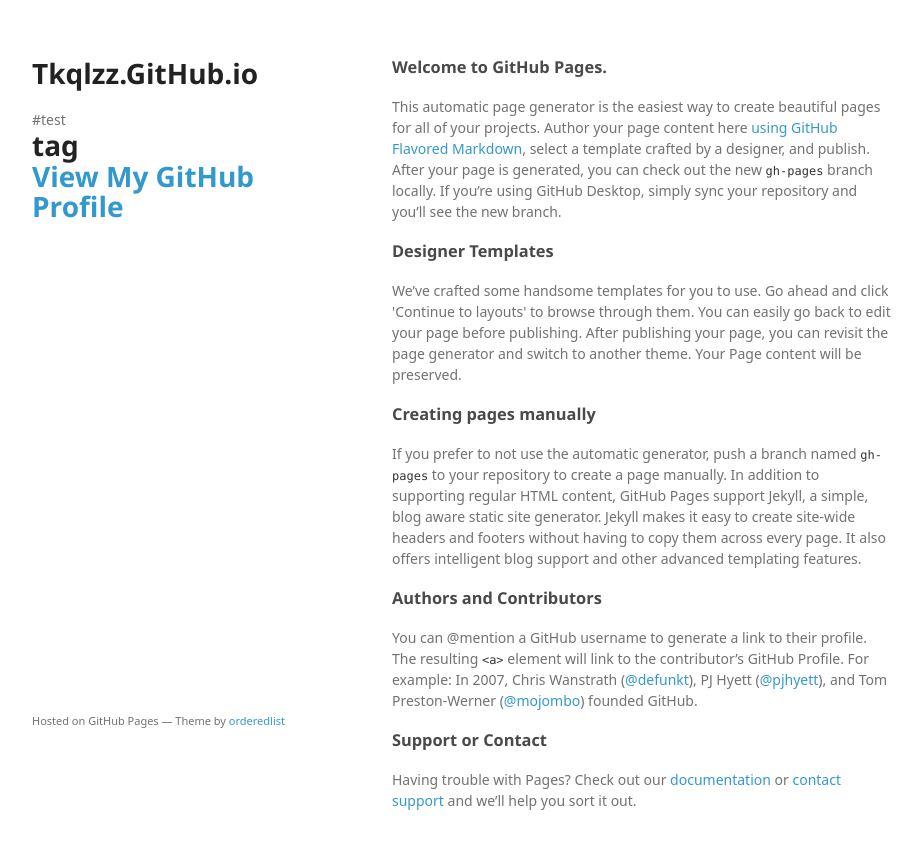
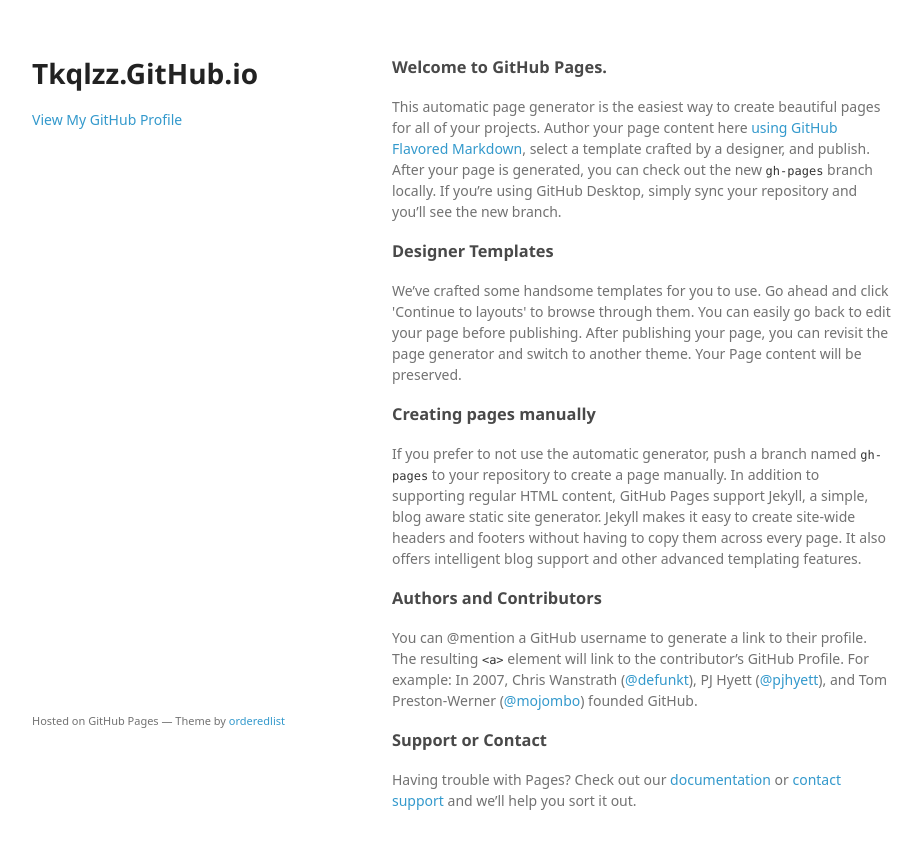
Before and after one commit to tkqlzz/tkqlzz.github.io, a plain HTML site: page index.html in a window 1280 px wide. Shown: the whole page, without its empty margins (178-1100 px from the left). Drawn offline with Linux system fonts and the light colour scheme; a web font is replaced by a local one.

Commit message:
Update index.html

```diff
--- a/index.html
+++ b/index.html
@@ -17,7 +17,7 @@
       <header>
         <h1>Tkqlzz.GitHub.io</h1>
         <p></p>
-        #test<h1>tag
+
 
         <p class="view"><a href="https://github.com/tkqlzz">View My GitHub Profile</a></p>
 
```
